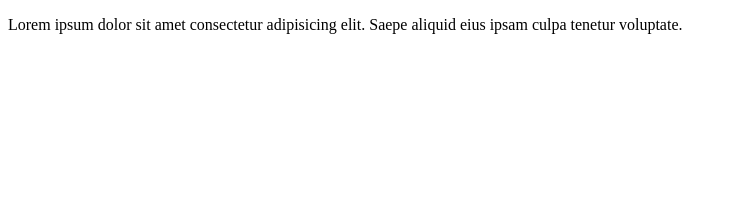
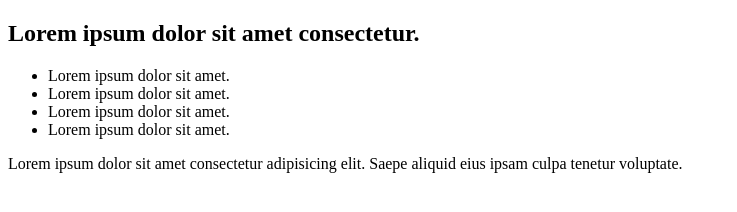
Before and after one commit to TulyRoy/tuly-one, a plain HTML site: page index.html in a window 1280 px wide. Shown: the whole page, without its empty margins (0-737 px from the left). Drawn offline with Linux system fonts and the light colour scheme.

Commit message:
heading add

```diff
--- a/index.html
+++ b/index.html
@@ -6,6 +6,13 @@
     <title>Document</title>
 </head>
 <body>
+    <h2>Lorem ipsum dolor sit amet consectetur.</h2>
+    <ul>
+        <li>Lorem ipsum dolor sit amet.</li>
+        <li>Lorem ipsum dolor sit amet.</li>
+        <li>Lorem ipsum dolor sit amet.</li>
+        <li>Lorem ipsum dolor sit amet.</li>
+    </ul>
     <p>Lorem ipsum dolor sit amet consectetur adipisicing elit. Saepe aliquid eius ipsam culpa tenetur voluptate.</p>
 </body>
 </html>
```
